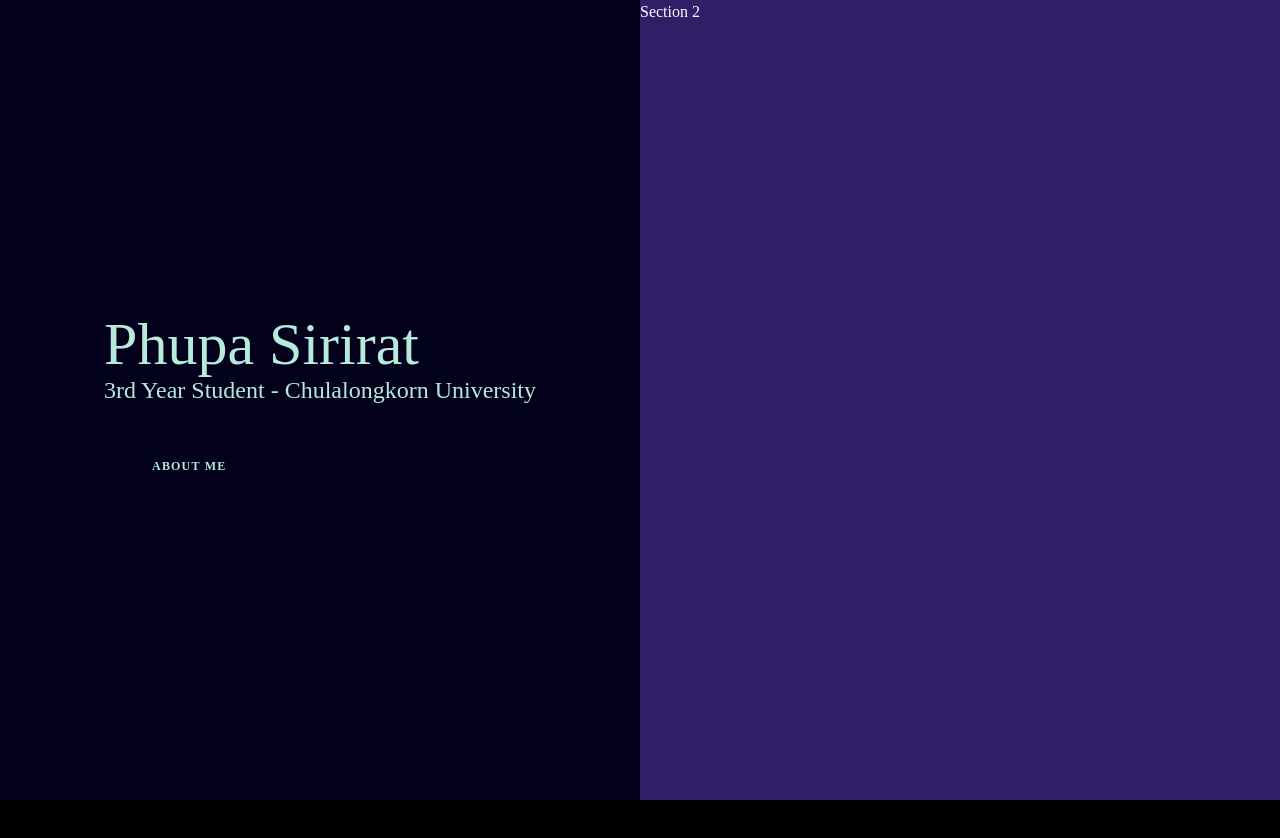
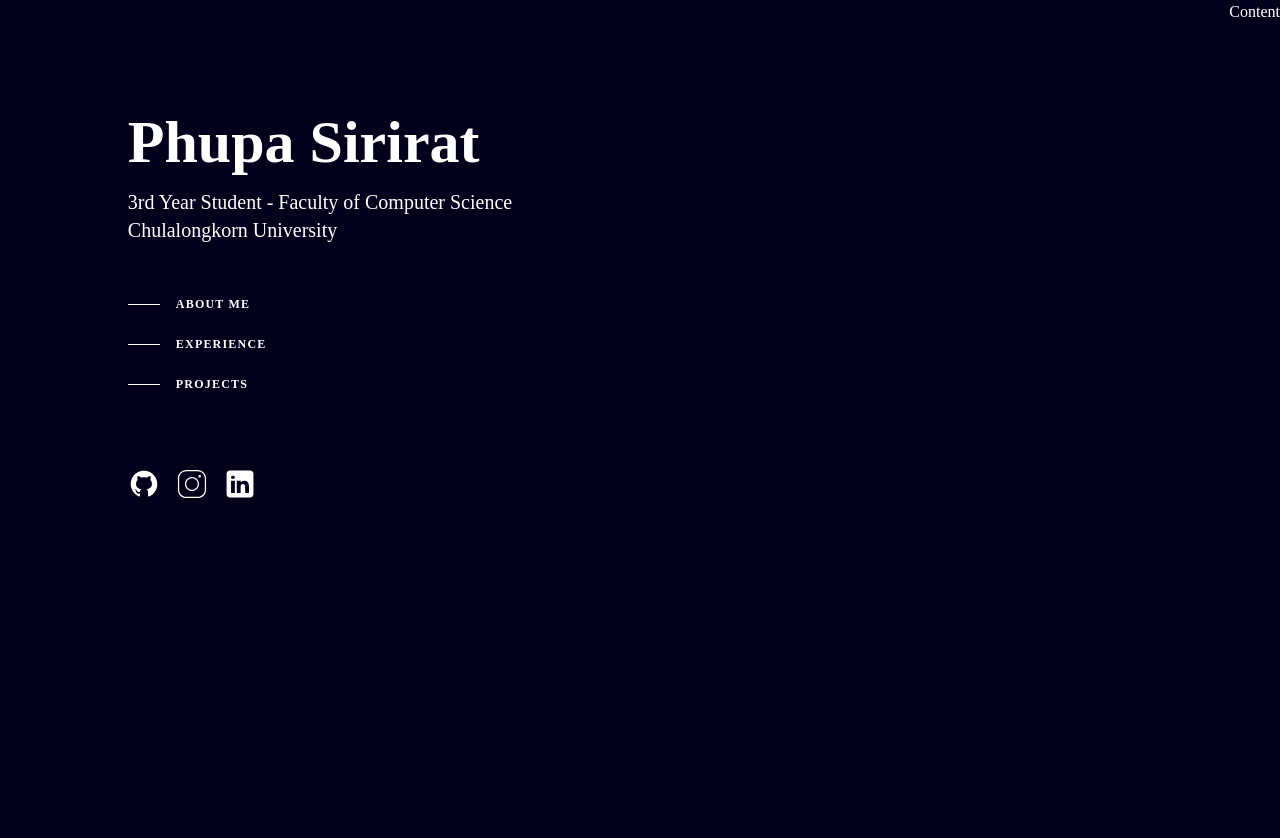
Before and after one commit to PhupaSirirat/personal-web, a React (Vite) app: page / in a window 1280 px wide. Shown: the top 838 px of the page. Before the commit the page ends 800 px from the top, so only its background shows below. Built offline with nearby package versions, Linux system fonts and the light colour scheme; a web font is replaced by a local one.

Commit message:
style: nav section complete

```diff
--- a/src/App.tsx
+++ b/src/App.tsx
@@ -1,25 +1,24 @@
 import { tv } from 'tailwind-variants';
 import Navigation from '@/components/Navigation';
+import Content from '@/components/Content';
 
 const Theme = tv({
   slots: {
-    background: 'h-screen items-center justify-center',
+    background: 'h-min items-center justify-center',
     container: 'flex',
   },
 });
 
-const { background } = Theme();
+const { background, container } = Theme();
 
 export default function App() {
   return (
     <>
       <main className={background({ class: 'bg-prinmary' })}>
-          <div className='flex'>
-            <Navigation />
-            <section className='w-1/2 h-screen bg-secondary'>
-              <p>Section 2</p>
-            </section>
-          </div>
+        <div className={container()}>
+          <Navigation />
+          <Content />
+        </div>
       </main>
     </>
   );
--- /dev/null
+++ b/src/components/Content.tsx
@@ -0,0 +1,17 @@
+import { tv } from "tailwind-variants"
+
+const contentSection = tv({
+    slots: {
+        Container: 'w-full h-[200rem] flex justify-end',
+    }
+})
+
+const { Container } = contentSection();
+
+export default function Content() {
+  return (
+    <section className={Container()}>
+        Content
+    </section>
+  )
+}
--- a/src/components/Navigation.tsx
+++ b/src/components/Navigation.tsx
@@ -1,50 +1,127 @@
 import { motion } from 'framer-motion';
 import { tv } from 'tailwind-variants';
 
-const Nav = tv({
+import GitHub from '@/assets/icons/github.svg';
+import IG from '@/assets/icons/ig.svg';
+import LinkedIn from '@/assets/icons/linkedin.svg';
+
+const profileSection = tv({
   slots: {
-    container: '',
+    Container: 'w-1/2 flex flex-col mt-28 items-center text-white fixed',
+    MyName: 'text-6xl mb-4 font-bold',
+    Text: 'text-xl font-extralight',
+    Nav: 'mt-10',
+    NavLine:
+      'mr-4 h-px w-8 bg-white transition-all group-hover:w-16 group-hover:bg-quaternary group-focus-visible:w-16 group-focus-visible:bg-quaternary motion-reduce:transition-none',
+    NavText:
+      'text-xs font-bold uppercase tracking-widest group-hover:text-quaternary group-focus-visible:text-quaternary',
+    Link: 'group flex items-center py-3 active',
+    NavList: 'w-max',
+    LinkTree: 'w-32 mt-16 flex gap-4',
   },
 });
 
-const { container } = Nav();
+const {
+  Container,
+  MyName,
+  Text,
+  Nav,
+  NavLine,
+  NavText,
+  NavList,
+  Link,
+  LinkTree,
+} = profileSection();
 
 export default function Navigation() {
   return (
-    <main className="w-1/2 flex items-center justify-center">
+    <section className={Container()}>
       <motion.div
-        className={container()}
         initial={{ opacity: 0, scale: 0.5 }}
         animate={{ opacity: 1, scale: 1 }}
         transition={{
-          duration: 2,
-          delay: 0.3,
-          ease: [0, 0.51, 0.2, 1.01],
+          duration: 1.5,
+          delay: 0.25,
+          ease: [0, 0.31, 0.2, 1.01],
         }}
       >
-        <div className="text-quaternary">
-          <section>
-            <h1 className="text-6xl ">Phupa Sirirat</h1>
-            <p className="text-2xl">
-              3rd Year Student - Chulalongkorn University
+        <div>
+          <h1 className={MyName()}>Phupa Sirirat</h1>
+          <p className={Text()}>
+            3rd Year Student - Faculty of Computer Science <br />
+            Chulalongkorn University
           </p>
-          </section>
+        </div>
 
-          <nav className="mt-10">
-            <ul className="w-max">
+        <nav className={Nav()}>
+          <ul className={NavList()}>
             <li>
-                <a href="#" className="group flex items-center py-3 active">
-                  <span className="nav-indicator mr-4 h-px w-8 bg-slate-600 transition-all group-hover:w-16 group-hover:bg-slate-200 group-focus-visible:w-16 group-focus-visible:bg-slate-200 motion-reduce:transition-none"></span>
-                  <span className="nav-text text-xs font-bold uppercase tracking-widest text-slate-500 group-hover:text-slate-200 group-focus-visible:text-slate-200">
-                    ABOUT ME
-                  </span>
+              <a href="#" className={Link()}>
+                <span className={NavLine()} />
+                <span className={NavText()}>ABOUT ME</span>
+              </a>
+            </li>
+            <li>
+              <a href="#" className={Link()}>
+                <span className={NavLine()} />
+                <span className={NavText()}>EXPERIENCE</span>
+              </a>
+            </li>
+            <li>
+              <a href="#" className={Link()}>
+                <span className={NavLine()} />
+                <span className={NavText()}>PROJECTS</span>
               </a>
             </li>
           </ul>
           <p></p>
         </nav>
-        </div>
+
+        <ul className={LinkTree()}>
+          <li>
+            <motion.div
+              whileHover={{ scale: 1.2 }}
+              whileTap={{
+                scale: 0.8,
+                borderRadius: '100%',
+              }}
+            >
+              <a href="https://github.com/PhupaSirirat" target="_blank">
+                <img src={GitHub} alt="GitHub icon" />
+              </a>
             </motion.div>
-    </main>
+          </li>
+          <li>
+            <motion.div
+              whileHover={{ scale: 1.2 }}
+              whileTap={{
+                scale: 0.8,
+                borderRadius: '100%',
+              }}
+            >
+              <a href="https://www.instagram.com/okb.p_al.gos/" target="_blank">
+                <img src={IG} alt="IG icon" />
+              </a>
+            </motion.div>
+          </li>
+          <li>
+            <motion.div
+              whileHover={{ scale: 1.2 }}
+              whileTap={{
+                scale: 0.8,
+                borderRadius: '100%',
+              }}
+            >
+              <a
+                href="https://www.linkedin.com/in/phupa-sirirat-948381231/"
+                target="_blank"
+              >
+                <img src={LinkedIn} alt="LinkedIn icon" />
+              </a>
+            </motion.div>
+          </li>
+        </ul>
+      </motion.div>
+    </section>
   );
 }
```
Lines whose indentation alone changed are shown as unchanged.
